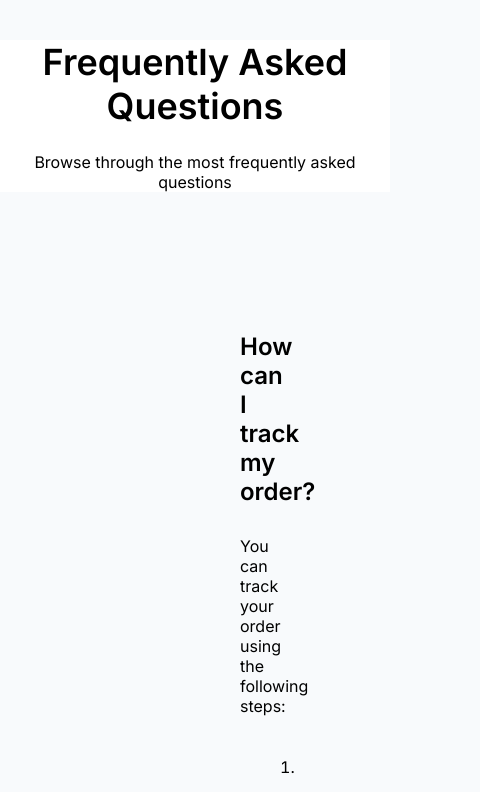
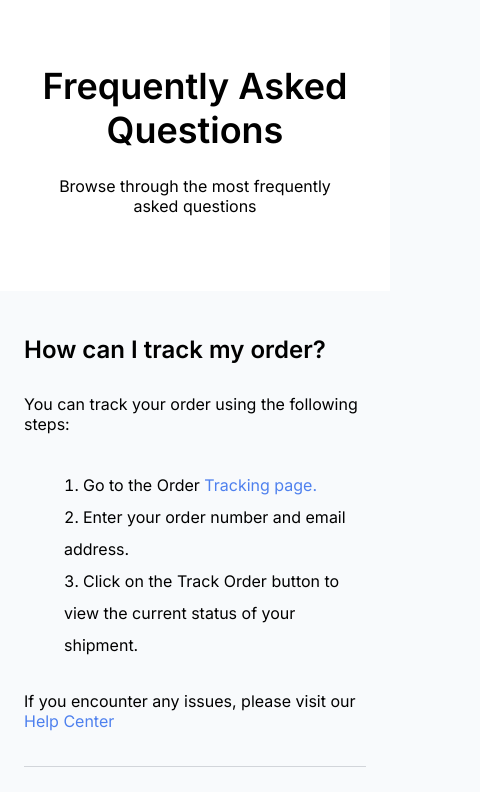
Before and after one commit to emmanuellekamwa/FAQ, a plain HTML site: page index.html in a window 390 px wide. Shown: the top 792 px of the page, 480 px wide, since content can reach past the window. Drawn offline with Linux system fonts and the light colour scheme.

Commit message:
Make the page responsive

```diff
--- a/style.css
+++ b/style.css
@@ -9,6 +9,7 @@ body {
     font-style: normal;
     list-style-position: inside;
     background-color: #F8FAFC;
+    width: 100%;
 }
 
 .container {
@@ -17,8 +18,9 @@ body {
 
 #head {
     text-align: center;
-    margin: 40px auto;
     background-color: #ffffff;
+    padding: 2.5rem 2.5rem;
+    margin-top: -2.5rem;
 }
 
 #heading {
@@ -62,3 +64,9 @@ li {
 .faq2 {
     margin-top: 2.5rem;
 }
+
+@media screen and (max-width:768px) {
+    .content {
+        padding: 1.5rem;
+    }
+}
```
